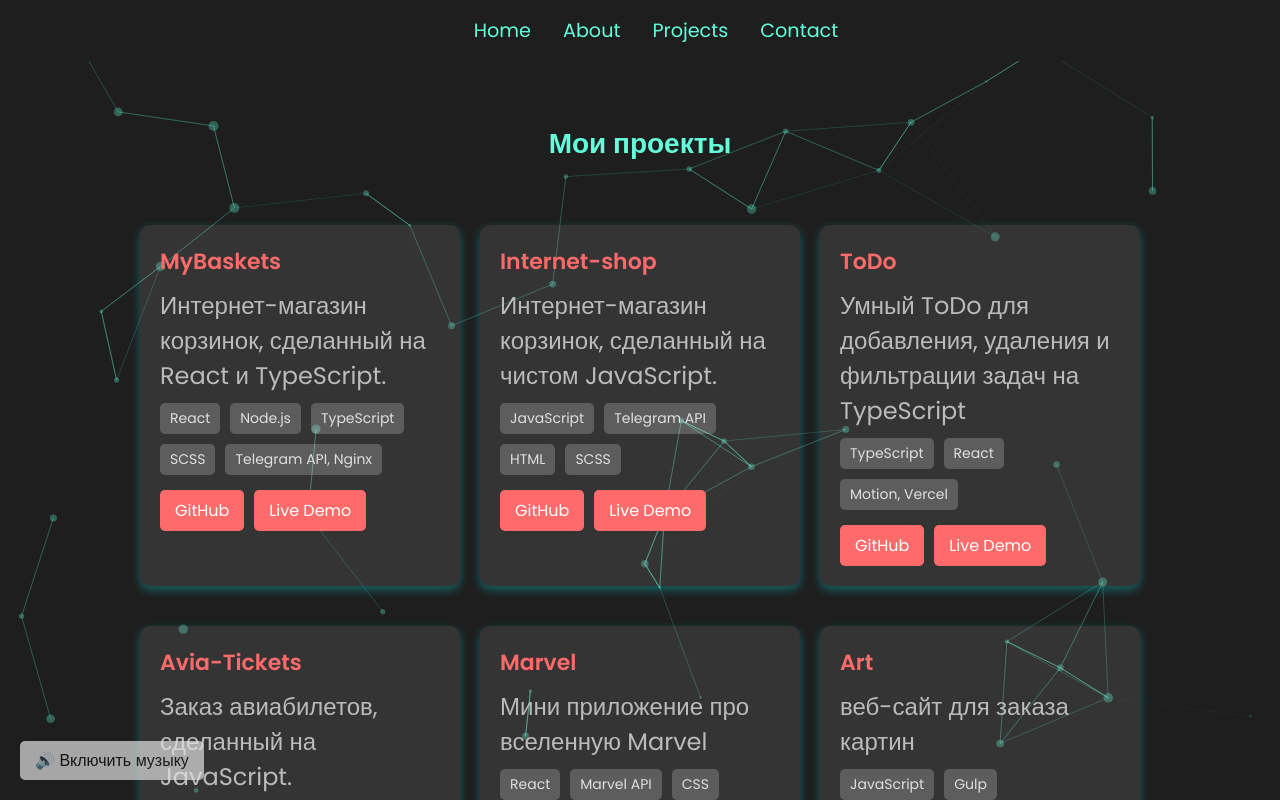
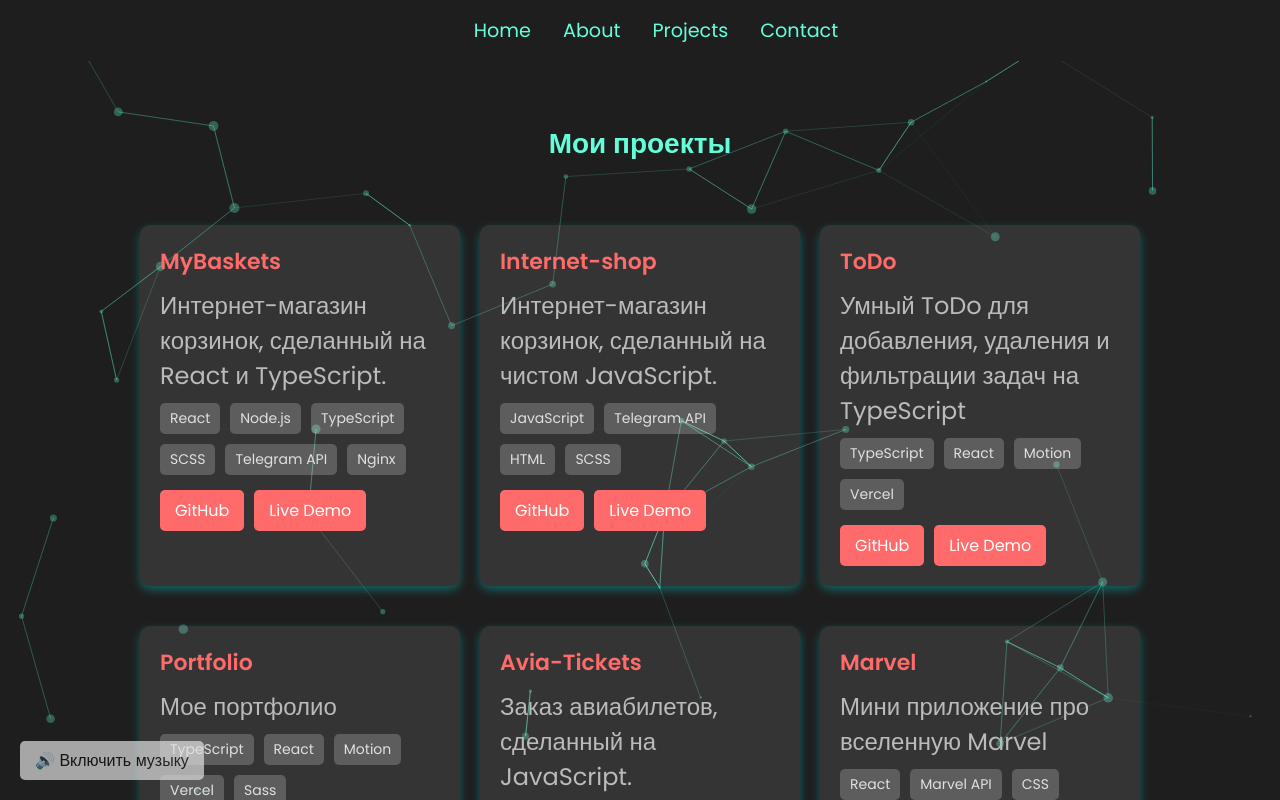
Before and after one commit to genssi/my-portfolio, a React (Create React App) app: page /projects in a window 1280 px wide. Shown: the top 800 px of the page. Built offline with nearby package versions, Linux system fonts and the light colour scheme.

Commit message:
добавил проект

```diff
--- a/src/components/pages/Projects.tsx
+++ b/src/components/pages/Projects.tsx
@@ -14,7 +14,7 @@ const projects: IProject[] = [
     {
         title: "MyBaskets",
         description: "Интернет-магазин корзинок, сделанный на React и TypeScript.",
-        technologies: ["React", "Node.js", "TypeScript", "SCSS", "Telegram API, Nginx"],
+        technologies: ["React", "Node.js", "TypeScript", "SCSS", "Telegram API", "Nginx"],
         github: "https://github.com/genssi/Soul-House.git",
         demo: "https://www.mybaskets.online/",
       },
@@ -28,9 +28,16 @@ const projects: IProject[] = [
       {
         title: "ToDo",
         description: "Умный ToDo для добавления, удаления и фильтрации задач на TypeScript",
-        technologies: ["TypeScript", "React", "Motion, Vercel"],
+        technologies: ["TypeScript", "React", "Motion", "Vercel"],
         github: "https://github.com/genssi/ToDo.git",
         demo: "https://to-do-beta-green.vercel.app/",
+      },
+      {
+        title: "Portfolio",
+        description: "Мое портфолио",
+        technologies: ["TypeScript", "React", "Motion", "Vercel", "Sass"],
+        github: "https://github.com/genssi/my-portfolio.git",
+        demo: "https://bayel.vercel.app",
       },
       {
         title: "Avia-Tickets",
```
